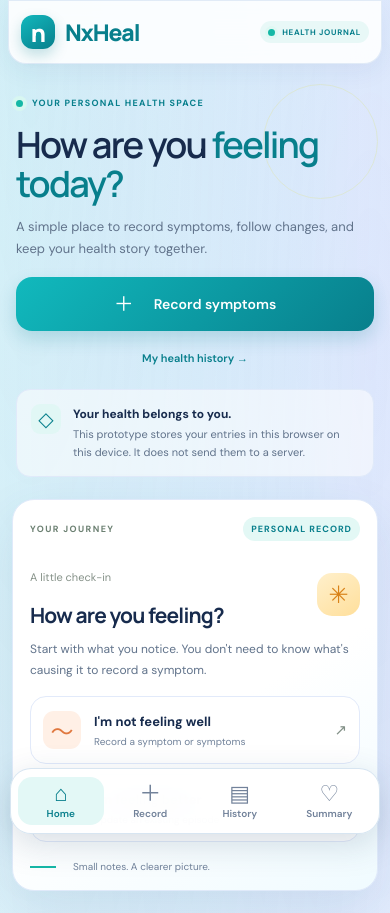
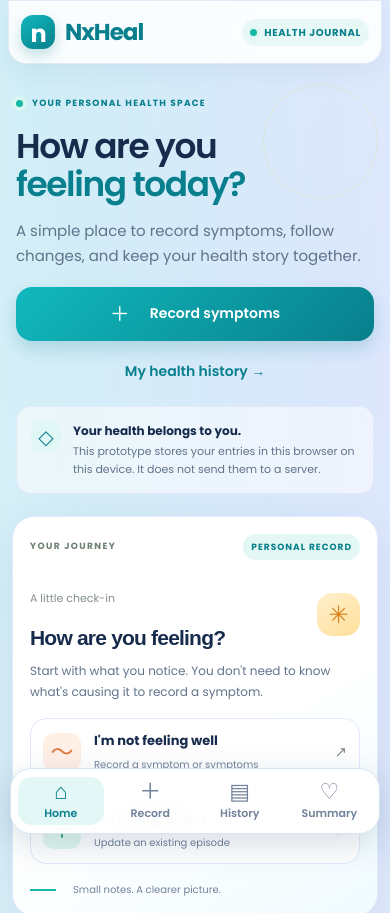
Before and after one commit to Holladworld/Nxheal, a React (Vite) app: page / in a window 390 px wide. Shown: the top 913 px of the page. Built offline with nearby package versions, Linux system fonts and the light colour scheme.

Commit message:
style: adopt Poppins and responsive typography system

```diff
--- a/src/styles.css
+++ b/src/styles.css
@@ -1,6 +1,6 @@
-@import url('https://fonts.googleapis.com/css2?family=DM+Sans:wght@400;500;600;700&family=Manrope:wght@400;500;600;700;800&display=swap');
+@import url('https://fonts.googleapis.com/css2?family=Poppins:wght@400;500;600;700&display=swap');
 
-:root { font-family: 'DM Sans', sans-serif; color: #19352c; background: #f5f8f4; font-synthesis: none; text-rendering: optimizeLegibility; -webkit-font-smoothing: antialiased; --forest: #193f32; --paper: #f5f8f4; --muted: #718078; }
+:root { font-family: 'Poppins', sans-serif; color: #19352c; background: #f5f8f4; font-synthesis: none; text-rendering: optimizeLegibility; -webkit-font-smoothing: antialiased; --forest: #193f32; --paper: #f5f8f4; --muted: #718078; }
 * { box-sizing: border-box; }
 html { min-width: 320px; scroll-behavior: smooth; }
 body { margin: 0; min-width: 320px; }
@@ -9,14 +9,14 @@ button, input, select, textarea { font: inherit; }
 button { cursor: pointer; }
 .page-shell { width: min(1180px, calc(100% - 64px)); margin: 0 auto; }
 .topbar { height: 88px; display: flex; align-items: center; justify-content: space-between; border-bottom: 1px solid #e2e9e0; }
-.brand { display: inline-flex; align-items: center; gap: 10px; font-family: Manrope, sans-serif; font-size: 22px; font-weight: 800; letter-spacing: -1px; }
+.brand { display: inline-flex; align-items: center; gap: 10px; font-family: 'Poppins', sans-serif; font-size: 22px; font-weight: 800; letter-spacing: -1px; }
 .brand-mark { display: grid; place-items: center; width: 34px; height: 34px; border-radius: 12px 12px 12px 4px; background: var(--forest); color: #e8f2df; font-size: 24px; font-weight: 800; }
 .prototype-label { color: #66776d; font-size: 10px; font-weight: 700; letter-spacing: 1.7px; }
 .hero { min-height: 560px; display: grid; grid-template-columns: 1.08fr .92fr; align-items: center; gap: 70px; position: relative; padding: 58px 0 70px; }
 .hero-copy { position: relative; z-index: 1; }
 .eyebrow { display: flex; align-items: center; gap: 9px; margin-bottom: 12px; color: #527261; font-size: 10px; font-weight: 700; letter-spacing: 1.7px; }
 .status-dot { width: 7px; height: 7px; border-radius: 50%; background: #8ba96e; box-shadow: 0 0 0 4px #e4ecdf; }
-h1, .section-heading h2 { font-family: Manrope, sans-serif; font-weight: 600; letter-spacing: -2.8px; }
+h1, .section-heading h2 { font-family: 'Poppins', sans-serif; font-weight: 600; letter-spacing: -2.8px; }
 h1 { max-width: 600px; margin: 24px 0 20px; font-size: clamp(44px, 5.1vw, 66px); line-height: 1.08; }
 h1 em, .section-heading h2 em { color: #668a69; font-style: normal; }
 .hero-description { max-width: 480px; color: #68796f; font-size: 15px; line-height: 1.85; }
@@ -447,3 +447,76 @@ button:disabled { cursor: not-allowed; opacity: .55; }
   .features-section { display: none; }
   .page-footer { margin-top: 20px; }
 }
+
+
+/* NxHeal typography system: consistent hierarchy across mobile and desktop */
+:root {
+  --font-body: 'Poppins', Arial, sans-serif;
+  --text-primary: #172b4d;
+  --text-secondary: #61738b;
+  font-family: var(--font-body);
+  font-size: 16px;
+}
+body, button, input, select, textarea {
+  font-family: var(--font-body);
+}
+body {
+  font-size: 1rem;
+  line-height: 1.6;
+  overflow-wrap: break-word;
+}
+h1, h2, h3, h4 {
+  font-family: var(--font-body);
+  text-wrap: balance;
+}
+h1 {
+  font-size: clamp(2rem, 4.5vw, 3.5rem);
+  line-height: 1.15;
+  letter-spacing: -0.045em;
+  font-weight: 600;
+}
+h2 {
+  font-size: clamp(1.5rem, 3vw, 2.25rem);
+  line-height: 1.25;
+  letter-spacing: -0.03em;
+  font-weight: 600;
+}
+h3 {
+  font-size: clamp(1.125rem, 2vw, 1.375rem);
+  line-height: 1.35;
+  letter-spacing: -0.02em;
+  font-weight: 600;
+}
+p { line-height: 1.65; }
+button, input, select, textarea { font-size: 1rem; }
+.form-field { font-size: .9375rem; line-height: 1.5; }
+.form-field input, .form-field select, .form-field textarea {
+  width: 100%;
+  max-width: 100%;
+  font-size: 1rem;
+}
+.form-field input, .form-field select { min-height: 48px; }
+.primary-button, .secondary-button, .small-action {
+  font-family: var(--font-body);
+  font-weight: 600;
+}
+.primary-button, .secondary-button { font-size: .9375rem; }
+.quiet-note, .form-footnote, .summary-privacy-note { font-size: .875rem; line-height: 1.55; }
+.eyebrow, .card-kicker, .prototype-label { line-height: 1.5; }
+.episode-card, .feature-card, .journey-card, .workspace-section { min-width: 0; }
+.episode-card *, .journey-card *, .workspace-section * { min-width: 0; }
+@media (max-width: 560px) {
+  :root { font-size: 16px; }
+  h1 { font-size: clamp(2rem, 8.8vw, 2.625rem); line-height: 1.13; letter-spacing: -0.04em; }
+  h2 { font-size: clamp(1.5rem, 6vw, 1.875rem); }
+  h3 { font-size: 1.125rem; }
+  .hero-description, .section-intro, .episode-notes { font-size: .9375rem; line-height: 1.65; }
+  .form-field { font-size: .875rem; }
+  .primary-button, .secondary-button { font-size: .9375rem; }
+  .mobile-tab small { font-size: .6875rem; }
+  .prototype-label { font-size: .625rem; }
+}
+@media (min-width: 900px) {
+  .page-shell { width: min(1120px, calc(100% - 64px)); }
+  .hero-description { font-size: 1.0625rem; }
+}
```
